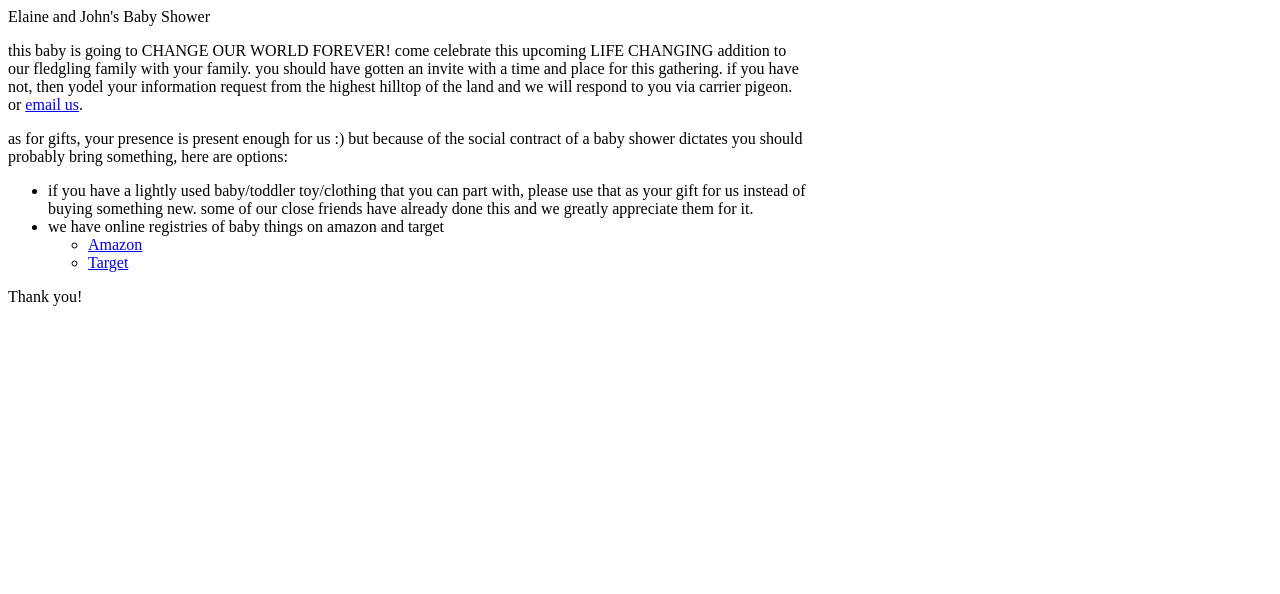
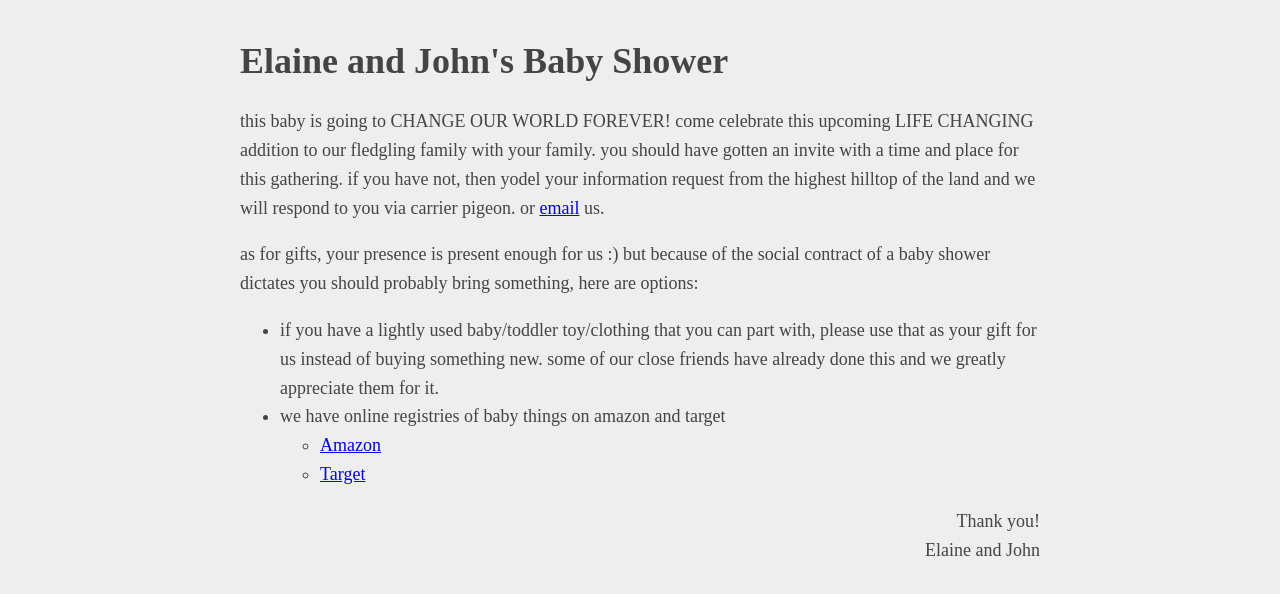
Before and after one commit to jlaceda/elaineandjohn.com, a plain HTML site: page index.html in a window 1280 px wide. Drawn offline with Linux system fonts and the light colour scheme.

Commit message:
small style changes

```diff
--- a/index.html
+++ b/index.html
@@ -3,13 +3,12 @@
 <head>
 	<meta charset="utf-8">
 	<meta name="viewport" content="width=device-width, initial-scale=1">
-	<title>elaineandjohn</title>
+	<title>Elaine and John's Baby Shower</title>
 </head>
-<body style="max-width: 800px;">
-<header>Elaine and John's Baby Shower</header>
-<content>
-	<p>this baby is going to CHANGE OUR WORLD FOREVER! come celebrate this upcoming LIFE CHANGING addition to our fledgling family with your family. you should have gotten an invite with a time and place for this gathering. if you have not, then yodel your information request from the highest hilltop of the land and we will respond to you via carrier pigeon. or <a href="mailto:john.laceda+baby@gmail.com,ealasagas+baby@gmail.com?subject=BABY SHOWER INQUIRY">email us</a>.</p>
-
+<body style="max-width: 800px; margin: 40px auto; line-height: 1.6; font-size: 18px; color: #444; padding: 0 10px; background-color: #EEE">
+<header><h1 style="line-height: 1.2;">Elaine and John's Baby Shower</h1></header>
+<main>
+	<p>this baby is going to CHANGE OUR WORLD FOREVER! come celebrate this upcoming LIFE CHANGING addition to our fledgling family with your family. you should have gotten an invite with a time and place for this gathering. if you have not, then yodel your information request from the highest hilltop of the land and we will respond to you via carrier pigeon. or <a href="mailto:john.laceda+baby@gmail.com,ealasagas+baby@gmail.com?subject=BABY SHOWER INQUIRY">email</a> us.</p>
 	<p>as for gifts, your presence is present enough for us :) but because of the social contract of a baby shower dictates you should probably bring something, here are options:
 		<ul>
 			<li>if you have a lightly used baby/toddler toy/clothing that you can part with, please use that as your gift for us instead of buying something new. some of our close friends have already done this and we greatly appreciate them for it.</li>
@@ -17,10 +16,11 @@
 				<ul>
 					<li><a href=https://www.amazon.com/baby-reg/elaine-alasagas-john-laceda-august-2022/BZ9LM2DDUKUJ target=_>Amazon</a></li>
 					<li><a href=https://www.target.com/gift-registry/gift/elaine-and-john-baby target=_>Target</a></li>
-				</ul></li>
+				</ul>
+			</li>
 		</ul>
 	</p>
-</content>
-<footer>Thank you!</footer>
+</main>
+<footer style="text-align: end;">Thank you!<br>Elaine and John</footer>
 </body>
 </html>
```
